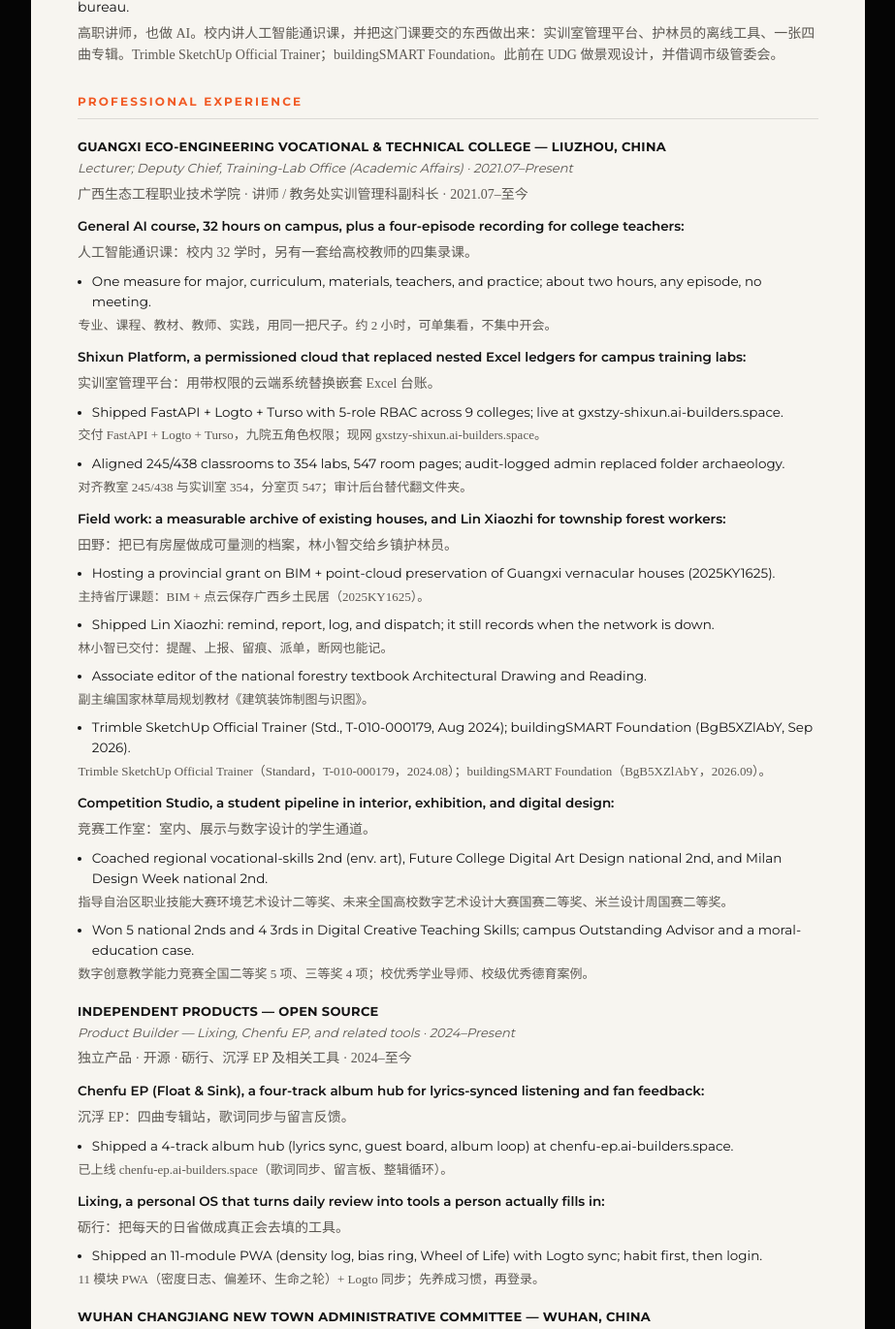
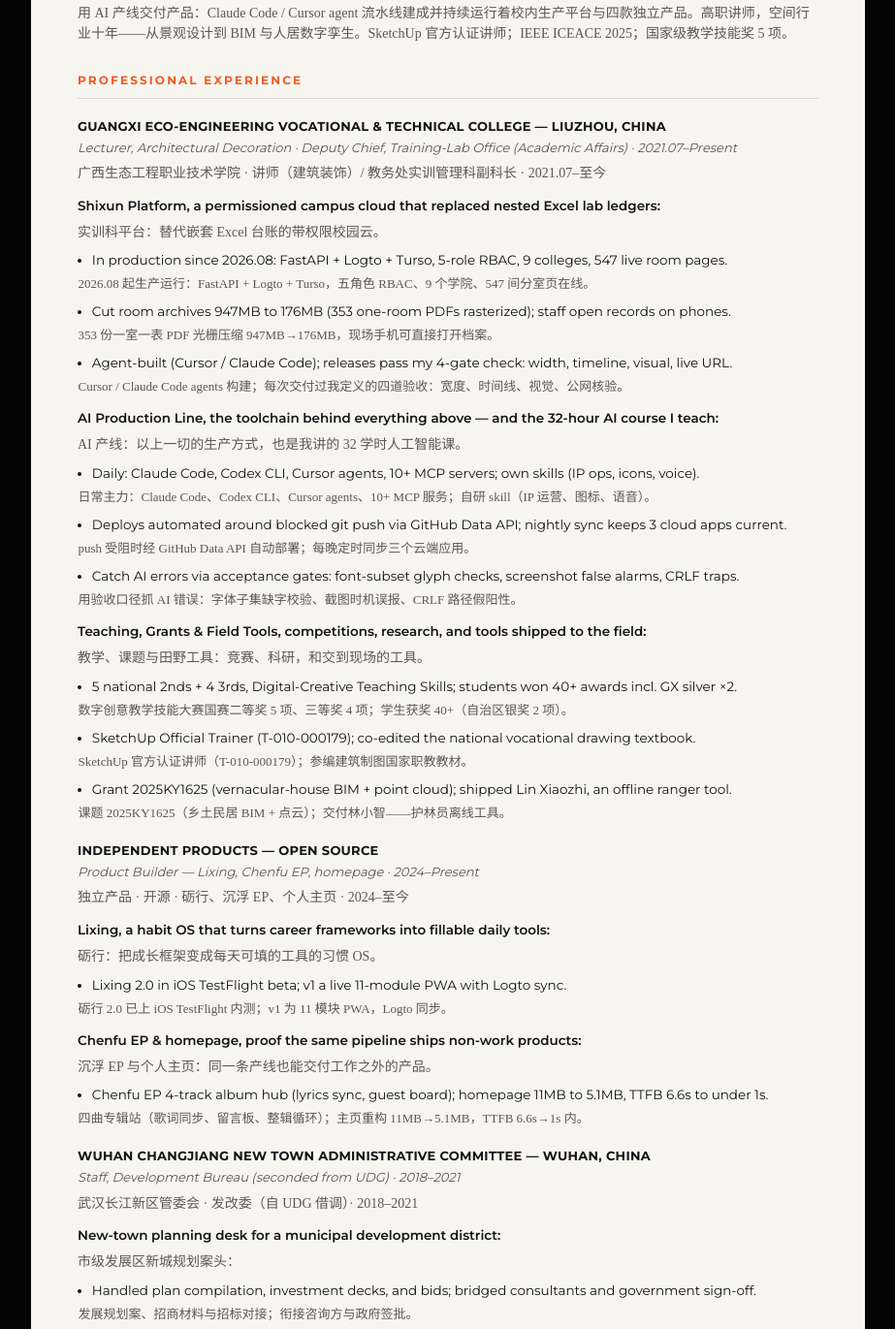
Before and after one commit to PengGangjie/peng-homepage-platform, a plain HTML site: page static/resume.html in a window 1280 px wide. Shown: the part 402-1773 px from the top of the page at 97% size, without its empty margins (178-1101 px from the left). Drawn offline with Linux system fonts and the light colour scheme.

Commit message:
简历 V3 上线：YC 风中英双版（PDF×2 + resume.html 对照页）
- 英文 PDF 更新（第一句最亮/AI产线组/结果量化/四道验收口径）
- 新增中文版 PDF（Peng_Gangjie_Resume_CN.pdf，同版式黑宋）
- resume.html 对齐 V3：副科长、32学时AI课、林小智、砺行2.0 TestFlight、主页性能数字
- 生成管线：E盘 superlinear/英文简历模板/generate_peng_yc_resume.py（双语一跑双出）

```diff
--- a/static/resume.html
+++ b/static/resume.html
@@ -187,7 +187,8 @@
     <div class="inner">
       <a href="index.html">← 返回主页 / Home</a>
       <div class="acts">
-        <a class="btn" href="works/Peng_Gangjie_YC_Resume_v2.pdf?v=20261020d" target="_blank" rel="noreferrer">下载英文 PDF</a>
+        <a class="btn" href="works/Peng_Gangjie_YC_Resume_v2.pdf?v=20261110" target="_blank" rel="noreferrer">英文 PDF</a>
+        <a class="btn" href="works/Peng_Gangjie_Resume_CN.pdf?v=20261110" target="_blank" rel="noreferrer" style="background:#141414;">中文 PDF</a>
       </div>
     </div>
   </div>
@@ -208,8 +209,8 @@
     <section class="resume-block">
       <h2 class="sec-title">Personal Summary</h2>
       <div class="pair">
-        <p class="en">Vocational-college lecturer and AI builder. Teaches a general AI course, and ships what that course is for: a training-lab platform, an offline tool for forest workers, and a four-track EP. Trimble SketchUp Official Trainer; buildingSMART Foundation. Previously a landscape designer at UDG, seconded to a municipal new-town bureau.</p>
-        <p class="zh">高职讲师，也做 AI。校内讲人工智能通识课，并把这门课要交的东西做出来：实训室管理平台、护林员的离线工具、一张四曲专辑。Trimble SketchUp Official Trainer；buildingSMART Foundation。此前在 UDG 做景观设计，并借调市级管委会。</p>
+        <p class="en">I ship with an AI production line: Claude Code / Cursor pipelines built and run a live campus platform plus four indie products. Lecturer, ten years in inhabited space — landscape to BIM and habitat twins. Trimble SketchUp Official Trainer; IEEE ICEACE 2025; 5 national teaching-skill awards.</p>
+        <p class="zh">用 AI 产线交付产品：Claude Code / Cursor agent 流水线建成并持续运行着校内生产平台与四款独立产品。高职讲师，空间行业十年——从景观设计到 BIM 与人居数字孪生。SketchUp 官方认证讲师；IEEE ICEACE 2025；国家级教学技能奖 5 项。</p>
       </div>
     </section>
 
@@ -218,76 +219,69 @@
 
       <article class="job">
         <p class="job-head">GUANGXI ECO-ENGINEERING VOCATIONAL &amp; TECHNICAL COLLEGE — LIUZHOU, CHINA</p>
-        <p class="job-role">Lecturer; Deputy Chief, Training-Lab Office (Academic Affairs) · 2021.07–Present</p>
-        <p class="zh" style="margin-top:6px;">广西生态工程职业技术学院 · 讲师 / 教务处实训管理科副科长 · 2021.07–至今</p>
+        <p class="job-role">Lecturer, Architectural Decoration · Deputy Chief, Training-Lab Office (Academic Affairs) · 2021.07–Present</p>
+        <p class="zh" style="margin-top:6px;">广西生态工程职业技术学院 · 讲师（建筑装饰）/ 教务处实训管理科副科长 · 2021.07–至今</p>
 
         <div class="proj">
-          <p class="proj-title">General AI course, 32 hours on campus, plus a four-episode recording for college teachers:</p>
-          <p class="zh">人工智能通识课：校内 32 学时，另有一套给高校教师的四集录课。</p>
+          <p class="proj-title">Shixun Platform, a permissioned campus cloud that replaced nested Excel lab ledgers:</p>
+          <p class="zh">实训科平台：替代嵌套 Excel 台账的带权限校园云。</p>
           <ul class="bullets">
-            <li>One measure for major, curriculum, materials, teachers, and practice; about two hours, any episode, no meeting.</li>
-            <li class="zh-li">专业、课程、教材、教师、实践，用同一把尺子。约 2 小时，可单集看，不集中开会。</li>
+            <li>In production since 2026.08: FastAPI + Logto + Turso, 5-role RBAC, 9 colleges, 547 live room pages.</li>
+            <li class="zh-li">2026.08 起生产运行：FastAPI + Logto + Turso，五角色 RBAC、9 个学院、547 间分室页在线。</li>
+            <li>Cut room archives 947MB to 176MB (353 one-room PDFs rasterized); staff open records on phones.</li>
+            <li class="zh-li">353 份一室一表 PDF 光栅压缩 947MB→176MB，现场手机可直接打开档案。</li>
+            <li>Agent-built (Cursor / Claude Code); releases pass my 4-gate check: width, timeline, visual, live URL.</li>
+            <li class="zh-li">Cursor / Claude Code agents 构建；每次交付过我定义的四道验收：宽度、时间线、视觉、公网核验。</li>
           </ul>
         </div>
 
         <div class="proj">
-          <p class="proj-title">Shixun Platform, a permissioned cloud that replaced nested Excel ledgers for campus training labs:</p>
-          <p class="zh">实训室管理平台：用带权限的云端系统替换嵌套 Excel 台账。</p>
+          <p class="proj-title">AI Production Line, the toolchain behind everything above — and the 32-hour AI course I teach:</p>
+          <p class="zh">AI 产线：以上一切的生产方式，也是我讲的 32 学时人工智能课。</p>
           <ul class="bullets">
-            <li>Shipped FastAPI + Logto + Turso with 5-role RBAC across 9 colleges; live at gxstzy-shixun.ai-builders.space.</li>
-            <li class="zh-li">交付 FastAPI + Logto + Turso，九院五角色权限；现网 gxstzy-shixun.ai-builders.space。</li>
-            <li>Aligned 245/438 classrooms to 354 labs, 547 room pages; audit-logged admin replaced folder archaeology.</li>
-            <li class="zh-li">对齐教室 245/438 与实训室 354，分室页 547；审计后台替代翻文件夹。</li>
+            <li>Daily: Claude Code, Codex CLI, Cursor agents, 10+ MCP servers; own skills (IP ops, icons, voice).</li>
+            <li class="zh-li">日常主力：Claude Code、Codex CLI、Cursor agents、10+ MCP 服务；自研 skill（IP 运营、图标、语音）。</li>
+            <li>Deploys automated around blocked git push via GitHub Data API; nightly sync keeps 3 cloud apps current.</li>
+            <li class="zh-li">push 受阻时经 GitHub Data API 自动部署；每晚定时同步三个云端应用。</li>
+            <li>Catch AI errors via acceptance gates: font-subset glyph checks, screenshot false alarms, CRLF traps.</li>
+            <li class="zh-li">用验收口径抓 AI 错误：字体子集缺字校验、截图时机误报、CRLF 路径假阳性。</li>
           </ul>
         </div>
 
         <div class="proj">
-          <p class="proj-title">Field work: a measurable archive of existing houses, and Lin Xiaozhi for township forest workers:</p>
-          <p class="zh">田野：把已有房屋做成可量测的档案，林小智交给乡镇护林员。</p>
+          <p class="proj-title">Teaching, Grants &amp; Field Tools, competitions, research, and tools shipped to the field:</p>
+          <p class="zh">教学、课题与田野工具：竞赛、科研，和交到现场的工具。</p>
           <ul class="bullets">
-            <li>Hosting a provincial grant on BIM + point-cloud preservation of Guangxi vernacular houses (2025KY1625).</li>
-            <li class="zh-li">主持省厅课题：BIM + 点云保存广西乡土民居（2025KY1625）。</li>
-            <li>Shipped Lin Xiaozhi: remind, report, log, and dispatch; it still records when the network is down.</li>
-            <li class="zh-li">林小智已交付：提醒、上报、留痕、派单，断网也能记。</li>
-            <li>Associate editor of the national forestry textbook Architectural Drawing and Reading.</li>
-            <li class="zh-li">副主编国家林草局规划教材《建筑装饰制图与识图》。</li>
-            <li>Trimble SketchUp Official Trainer (Std., T-010-000179, Aug 2024); buildingSMART Foundation (BgB5XZlAbY, Sep 2026).</li>
-            <li class="zh-li">Trimble SketchUp Official Trainer（Standard，T-010-000179，2024.08）；buildingSMART Foundation（BgB5XZlAbY，2026.09）。</li>
-          </ul>
-        </div>
-
-        <div class="proj">
-          <p class="proj-title">Competition Studio, a student pipeline in interior, exhibition, and digital design:</p>
-          <p class="zh">竞赛工作室：室内、展示与数字设计的学生通道。</p>
-          <ul class="bullets">
-            <li>Coached regional vocational-skills 2nd (env. art), Future College Digital Art Design national 2nd, and Milan Design Week national 2nd.</li>
-            <li class="zh-li">指导自治区职业技能大赛环境艺术设计二等奖、未来全国高校数字艺术设计大赛国赛二等奖、米兰设计周国赛二等奖。</li>
-            <li>Won 5 national 2nds and 4 3rds in Digital Creative Teaching Skills; campus Outstanding Advisor and a moral-education case.</li>
-            <li class="zh-li">数字创意教学能力竞赛全国二等奖 5 项、三等奖 4 项；校优秀学业导师、校级优秀德育案例。</li>
+            <li>5 national 2nds + 4 3rds, Digital-Creative Teaching Skills; students won 40+ awards incl. GX silver ×2.</li>
+            <li class="zh-li">数字创意教学技能大赛国赛二等奖 5 项、三等奖 4 项；学生获奖 40+（自治区银奖 2 项）。</li>
+            <li>SketchUp Official Trainer (T-010-000179); co-edited the national vocational drawing textbook.</li>
+            <li class="zh-li">SketchUp 官方认证讲师（T-010-000179）；参编建筑制图国家职教教材。</li>
+            <li>Grant 2025KY1625 (vernacular-house BIM + point cloud); shipped Lin Xiaozhi, an offline ranger tool.</li>
+            <li class="zh-li">课题 2025KY1625（乡土民居 BIM + 点云）；交付林小智——护林员离线工具。</li>
           </ul>
         </div>
       </article>
 
       <article class="job">
         <p class="job-head">INDEPENDENT PRODUCTS — OPEN SOURCE</p>
-        <p class="job-role">Product Builder — Lixing, Chenfu EP, and related tools · 2024–Present</p>
-        <p class="zh" style="margin-top:6px;">独立产品 · 开源 · 砺行、沉浮 EP 及相关工具 · 2024–至今</p>
+        <p class="job-role">Product Builder — Lixing, Chenfu EP, homepage · 2024–Present</p>
+        <p class="zh" style="margin-top:6px;">独立产品 · 开源 · 砺行、沉浮 EP、个人主页 · 2024–至今</p>
 
         <div class="proj">
-          <p class="proj-title">Chenfu EP (Float &amp; Sink), a four-track album hub for lyrics-synced listening and fan feedback:</p>
-          <p class="zh">沉浮 EP：四曲专辑站，歌词同步与留言反馈。</p>
+          <p class="proj-title">Lixing, a habit OS that turns career frameworks into fillable daily tools:</p>
+          <p class="zh">砺行：把成长框架变成每天可填的工具的习惯 OS。</p>
           <ul class="bullets">
-            <li>Shipped a 4-track album hub (lyrics sync, guest board, album loop) at chenfu-ep.ai-builders.space.</li>
-            <li class="zh-li">已上线 chenfu-ep.ai-builders.space（歌词同步、留言板、整辑循环）。</li>
+            <li>Lixing 2.0 in iOS TestFlight beta; v1 a live 11-module PWA with Logto sync.</li>
+            <li class="zh-li">砺行 2.0 已上 iOS TestFlight 内测；v1 为 11 模块 PWA，Logto 同步。</li>
           </ul>
         </div>
 
         <div class="proj">
-          <p class="proj-title">Lixing, a personal OS that turns daily review into tools a person actually fills in:</p>
-          <p class="zh">砺行：把每天的日省做成真正会去填的工具。</p>
+          <p class="proj-title">Chenfu EP &amp; homepage, proof the same pipeline ships non-work products:</p>
+          <p class="zh">沉浮 EP 与个人主页：同一条产线也能交付工作之外的产品。</p>
           <ul class="bullets">
-            <li>Shipped an 11-module PWA (density log, bias ring, Wheel of Life) with Logto sync; habit first, then login.</li>
-            <li class="zh-li">11 模块 PWA（密度日志、偏差环、生命之轮）+ Logto 同步；先养成习惯，再登录。</li>
+            <li>Chenfu EP 4-track album hub (lyrics sync, guest board); homepage 11MB to 5.1MB, TTFB 6.6s to under 1s.</li>
+            <li class="zh-li">四曲专辑站（歌词同步、留言板、整辑循环）；主页重构 11MB→5.1MB，TTFB 6.6s→1s 内。</li>
           </ul>
         </div>
       </article>
@@ -344,10 +338,10 @@
     <section class="resume-block">
       <h2 class="sec-title">Core Skill Set</h2>
       <ul class="bullets">
-        <li>Build: Python, FastAPI, Logto, Turso, Cursor, ZCode, WorkBuddy</li>
-        <li class="zh-li">构建：Python、FastAPI、Logto、Turso、Cursor、ZCode、WorkBuddy</li>
-        <li>Domain: General AI teaching, SketchUp Official Trainer, buildingSMART Foundation, BIM, habitat archive</li>
-        <li class="zh-li">领域：人工智能通识、SketchUp Official Trainer、buildingSMART Foundation、BIM、人居档案</li>
+        <li>Build: Python, FastAPI, Logto, Turso, Claude Code, Codex CLI, Cursor agents, MCP, self-authored skills</li>
+        <li class="zh-li">构建：Python、FastAPI、Logto、Turso、Claude Code、Codex CLI、Cursor agents、MCP、自研 skill</li>
+        <li>Domain: SketchUp Official Trainer, BIM, habitat digital twins, interior retrofit; buildingSMART certified</li>
+        <li class="zh-li">领域：SketchUp 官方讲师、BIM、人居数字孪生、室内改造；buildingSMART 认证</li>
       </ul>
     </section>
 
```
Also changed, not shown: .mimosa/hook-state/sess_633fd1f3-693a-4458-a8f3-0af2cbf58811.json, 2 other files.
